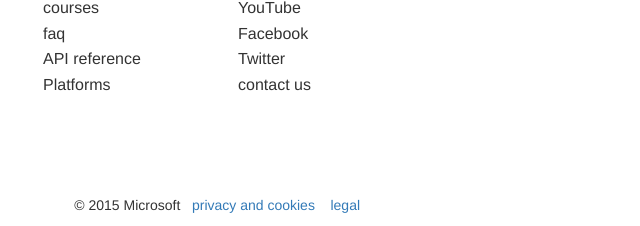
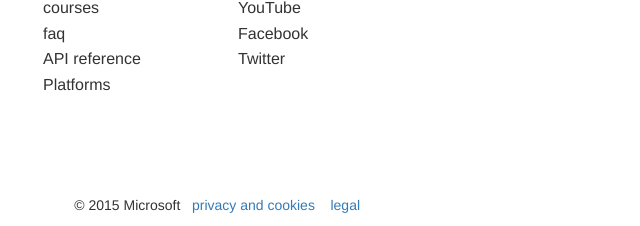
Before and after one commit to microsoft/TouchDevelop-backend, a website: page web/home.html in a window 1280 px wide. Shown: the part 4111-4337 px from the top of the page, 417-1057 px from the left. Drawn offline with nearby package versions, Linux system fonts and the light colour scheme; files that its build step writes are made by us from their sources; no server answers; a script that the page names is missing.

Commit message:
removed contact email

```diff
--- a/web/home.html
+++ b/web/home.html
@@ -563,7 +563,6 @@
             <a class="sitemap-entry" href="http://youtube.com/c/touchdevelop">YouTube</a>
             <a class="sitemap-entry" href='http://facebook.com/TouchDevelop'>Facebook</a>
             <a class="sitemap-entry" href='http://twitter.com/TouchDevelop'>Twitter</a>
-            <a class="sitemap-entry" href="mailto:touchdevelop@microsoft.com">contact us</a>
         </div>
     </div>
     </div>
```
